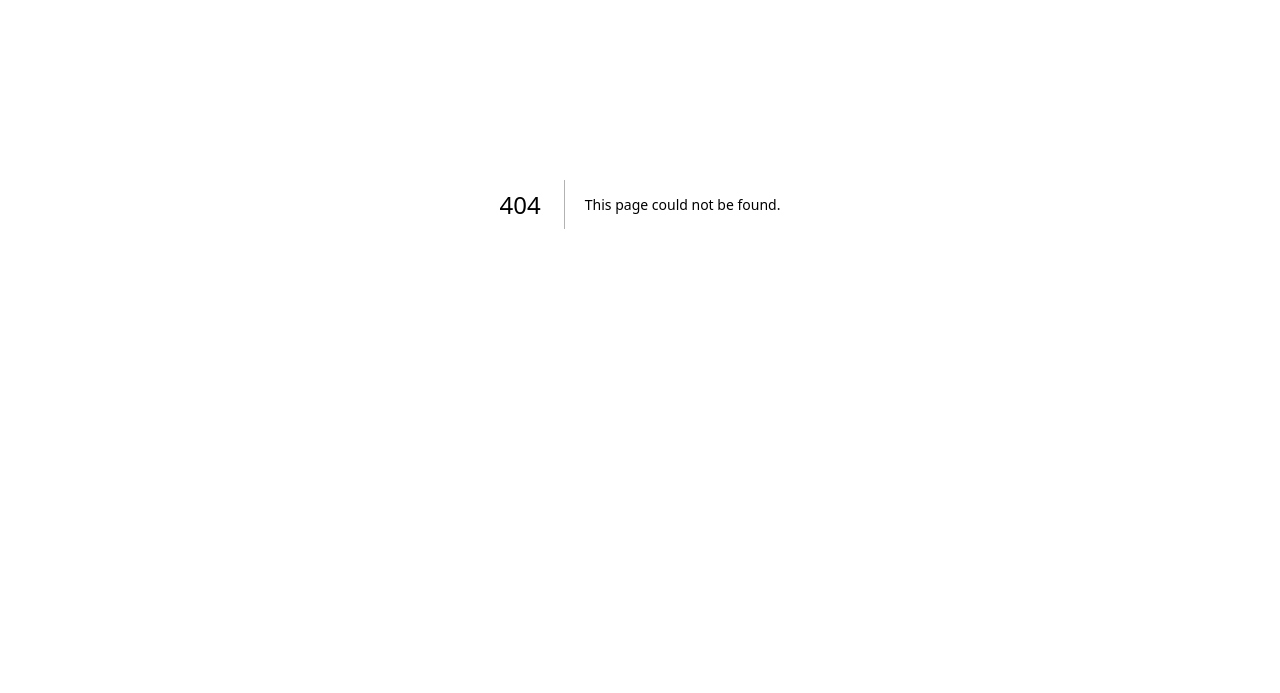
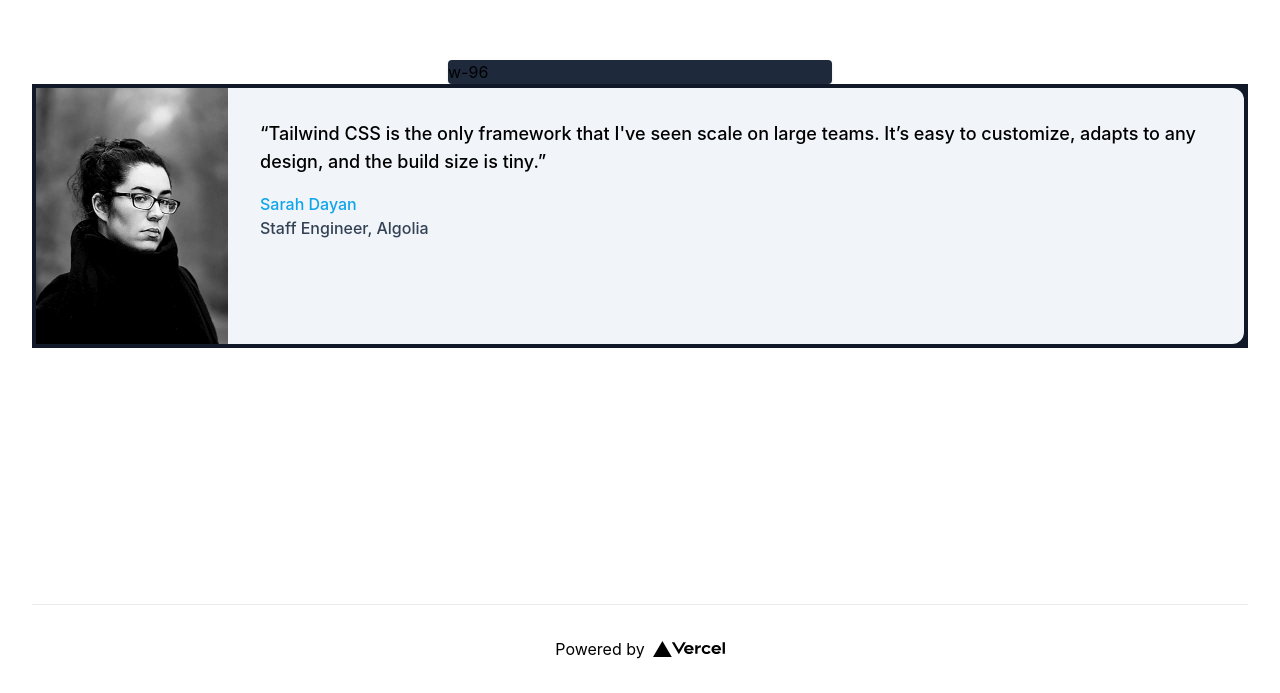
Before and after one commit to jey3dayo/nextjs-boilerplate, a Next.js app: page /example in a window 1280 px wide. Before the commit this address had no page. Shown: the part 196-889 px from the top of the page. Before the commit the page ends 800 px from the top, so only its background shows below. Built offline with nearby package versions, Linux system fonts and the light colour scheme.

Commit message:
exampleのページ追加

```diff
--- /dev/null
+++ b/components/Footer.tsx
@@ -0,0 +1,19 @@
+import Image from 'next/image';
+import styles from '../styles/Footer.module.css';
+
+export default function Footer() {
+  return (
+    <footer className={styles.footer}>
+      <a
+        href="https://vercel.com?utm_source=create-next-app&utm_medium=default-template&utm_campaign=create-next-app"
+        target="_blank"
+        rel="noopener noreferrer"
+      >
+        Powered by{' '}
+        <span className={styles.logo}>
+          <Image src="/vercel.svg" alt="Vercel Logo" width={72} height={16} />
+        </span>
+      </a>
+    </footer>
+  );
+}
--- /dev/null
+++ b/components/Header.tsx
@@ -0,0 +1,11 @@
+import Head from 'next/head';
+
+export default function Header() {
+  return (
+    <Head>
+      <title>Create Next App</title>
+      <meta name="description" content="Generated by create next app" />
+      <link rel="icon" href="/favicon.ico" />
+    </Head>
+  );
+}
--- /dev/null
+++ b/pages/example.tsx
@@ -0,0 +1,43 @@
+import Image from 'next/image';
+import Footer from '../components/Footer';
+import Header from '../components/Header';
+import styles from '../styles/Example.module.css';
+
+export default function sample() {
+  return (
+    <div className={styles.container}>
+      <Header />
+
+      <main className={styles.main}>
+        <div className="space-y-4">
+          <div className="w-96 rounded bg-slate-800 shadow">w-96</div>
+        </div>
+        <div className="dark: space-y-8 bg-gray-900 md:p-1">
+          <figure className="rounded-xl bg-slate-100 p-8 dark:bg-slate-800 md:flex md:p-0">
+            <Image
+              className="mx-auto h-24 w-24 rounded-full md:h-auto md:w-48 md:rounded-none"
+              src="/sarah-dayan.jpg"
+              alt=""
+              width="384"
+              height="512"
+            />
+            <div className="space-y-4 pt-6 text-center md:p-8 md:text-left">
+              <blockquote>
+                <p className="text-lg font-medium">
+                  “Tailwind CSS is the only framework that I&apos;ve seen scale on large teams. It’s easy to customize,
+                  adapts to any design, and the build size is tiny.”
+                </p>
+              </blockquote>
+              <figcaption className="font-medium">
+                <div className="text-sky-500 dark:text-sky-400">Sarah Dayan</div>
+                <div className="text-slate-700 dark:text-slate-500">Staff Engineer, Algolia</div>
+              </figcaption>
+            </div>
+          </figure>
+        </div>
+      </main>
+
+      <Footer />
+    </div>
+  );
+}
--- /dev/null
+++ b/styles/Example.module.css
@@ -0,0 +1,102 @@
+.container {
+  padding: 0 2rem;
+}
+
+.main {
+  min-height: 100vh;
+  padding: 4rem 0;
+  flex: 1;
+  display: flex;
+  flex-direction: column;
+  justify-content: center;
+  align-items: center;
+}
+
+.title a {
+  color: #0070f3;
+  text-decoration: none;
+}
+
+.title a:hover,
+.title a:focus,
+.title a:active {
+  text-decoration: underline;
+}
+
+.title {
+  margin: 0;
+  line-height: 1.15;
+  font-size: 4rem;
+}
+
+.title,
+.description {
+  text-align: center;
+}
+
+.description {
+  margin: 4rem 0;
+  line-height: 1.5;
+  font-size: 1.5rem;
+}
+
+.code {
+  background: #fafafa;
+  border-radius: 5px;
+  padding: 0.75rem;
+  font-size: 1.1rem;
+  font-family: Menlo, Monaco, Lucida Console, Liberation Mono, DejaVu Sans Mono, Bitstream Vera Sans Mono, Courier New,
+    monospace;
+}
+
+.grid {
+  display: flex;
+  align-items: center;
+  justify-content: center;
+  flex-wrap: wrap;
+  max-width: 800px;
+}
+
+.card {
+  margin: 1rem;
+  padding: 1.5rem;
+  text-align: left;
+  color: inherit;
+  text-decoration: none;
+  border: 1px solid #eaeaea;
+  border-radius: 10px;
+  transition: color 0.15s ease, border-color 0.15s ease;
+  max-width: 300px;
+}
+
+.card:hover,
+.card:focus,
+.card:active {
+  color: #0070f3;
+  border-color: #0070f3;
+}
+
+.card h2 {
+  margin: 0 0 1rem 0;
+  font-size: 1.5rem;
+}
+
+.card p {
+  margin: 0;
+  font-size: 1.25rem;
+  line-height: 1.5;
+}
+
+@media (max-width: 600px) {
+  .grid {
+    width: 100%;
+    flex-direction: column;
+  }
+}
+
+@media (prefers-color-scheme: dark) {
+  .card,
+  .code {
+    background: #111;
+  }
+}
--- /dev/null
+++ b/styles/Footer.module.css
@@ -0,0 +1,29 @@
+.footer {
+  display: flex;
+  flex: 1;
+  padding: 2rem 0;
+  border-top: 1px solid #eaeaea;
+  justify-content: center;
+  align-items: center;
+}
+
+.footer a {
+  display: flex;
+  justify-content: center;
+  align-items: center;
+  flex-grow: 1;
+}
+
+.logo {
+  height: 1em;
+  margin-left: 0.5rem;
+}
+
+@media (prefers-color-scheme: dark) {
+  .footer {
+    border-color: #222;
+  }
+  .logo img {
+    filter: invert(1);
+  }
+}
```
Also changed, not shown: public/sarah-dayan.jpg (added).
